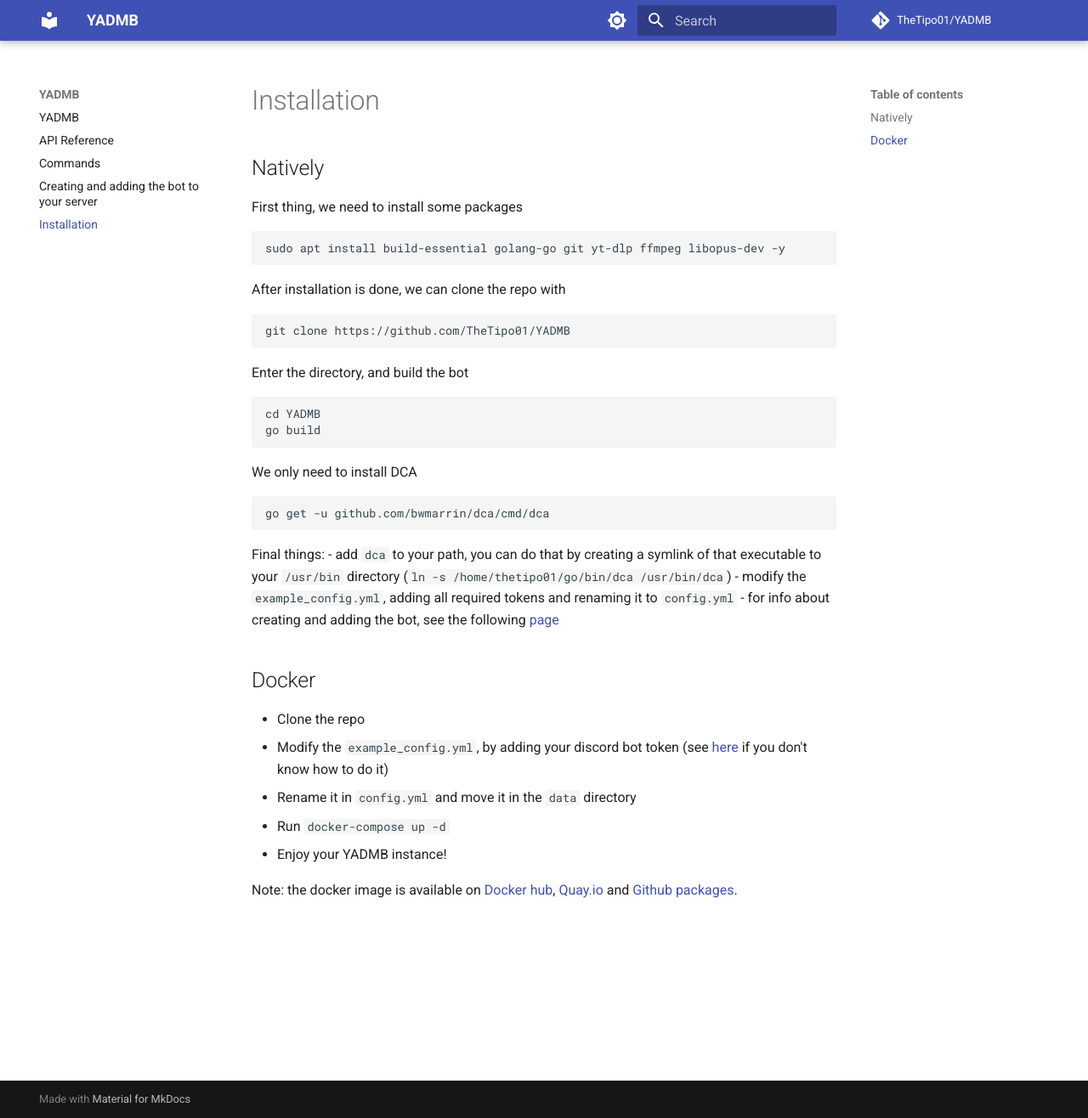
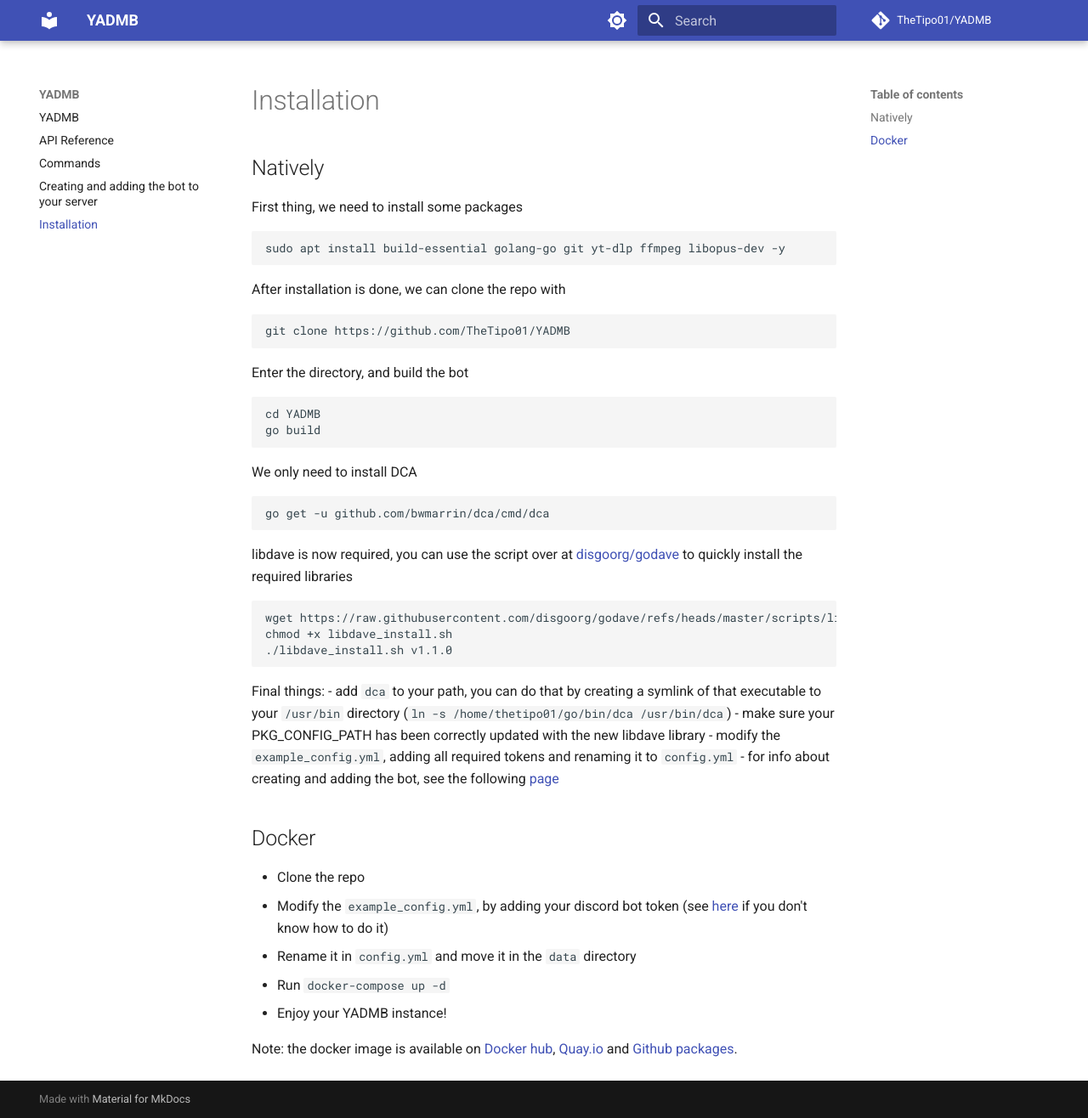
Before and after one commit to TheTipo01/YADMB, an MkDocs documentation site: the page built from docs/install.md, in a window 1280 px wide and 1316 px high. Shown: the whole window at 85% size. Built offline with MkDocs 1.6.1 and Material for MkDocs 9.7.7, drawn with Linux system fonts in a browser that asks for light colours; comment, search, counter and statistics services are not loaded.

Commit message:
Revert "docs: removed libdave references"
This reverts commit ed68c1c46571c0704471d0e095e0aa1be8163b74.

````diff
--- a/docs/install.md
+++ b/docs/install.md
@@ -27,8 +27,16 @@
 go get -u github.com/bwmarrin/dca/cmd/dca
 ```
 
+libdave is now required, you can use the script over at [disgoorg/godave](https://github.com/disgoorg/godave/) to quickly install the required libraries
+```Bash
+wget https://raw.githubusercontent.com/disgoorg/godave/refs/heads/master/scripts/libdave_install.sh
+chmod +x libdave_install.sh
+./libdave_install.sh v1.1.0
+```
+
 Final things:
 - add `dca` to your path, you can do that by creating a symlink of that executable to your `/usr/bin` directory (`ln -s /home/thetipo01/go/bin/dca /usr/bin/dca`)
+- make sure your PKG_CONFIG_PATH has been correctly updated with the new libdave library
 - modify the `example_config.yml`, adding all required tokens and renaming it to `config.yml`
 - for info about creating and adding the bot, see the following [page](hosting.md)
 ## Docker
````
Also changed, not shown: README.md (+1 -0 lines).
